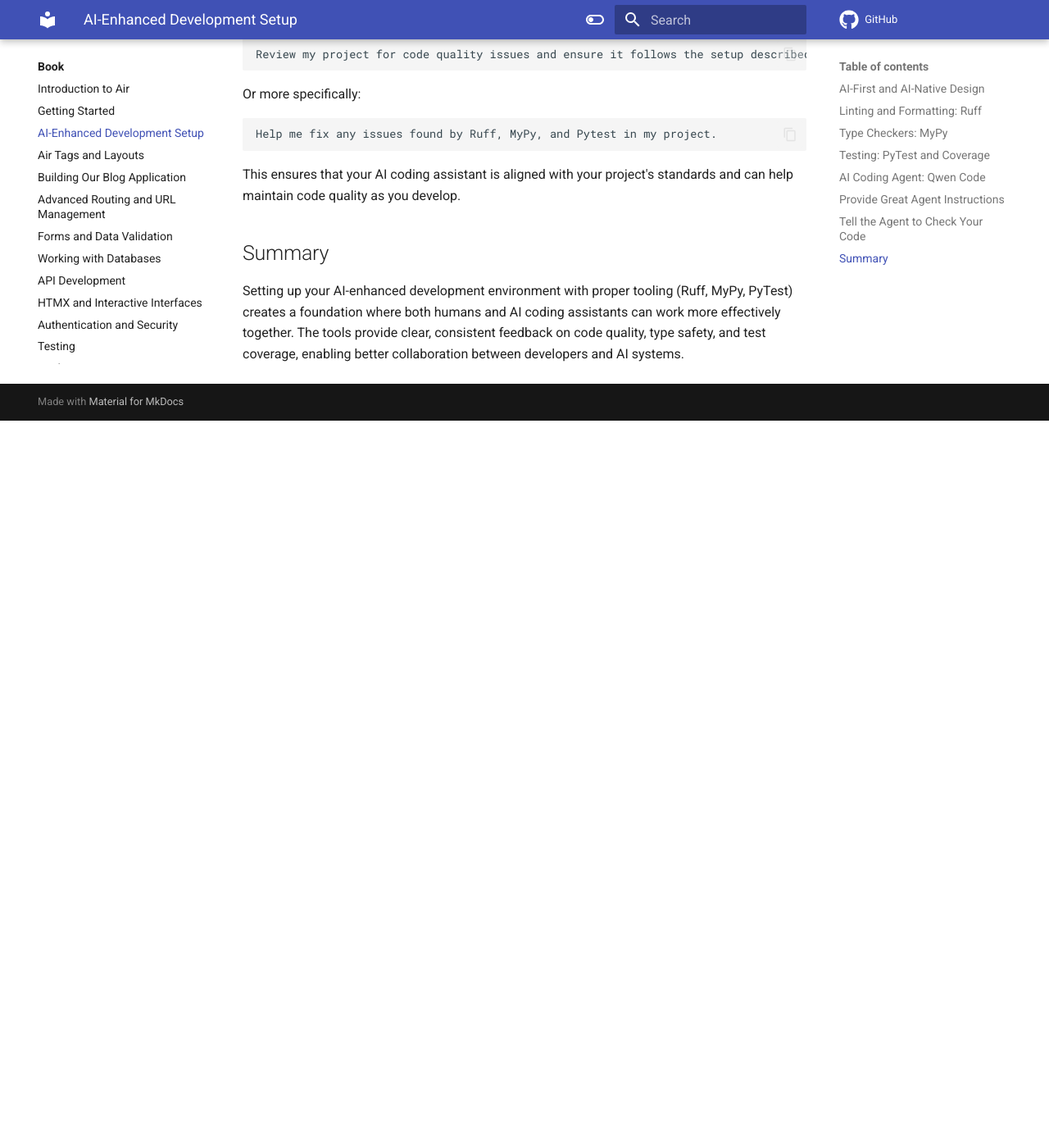
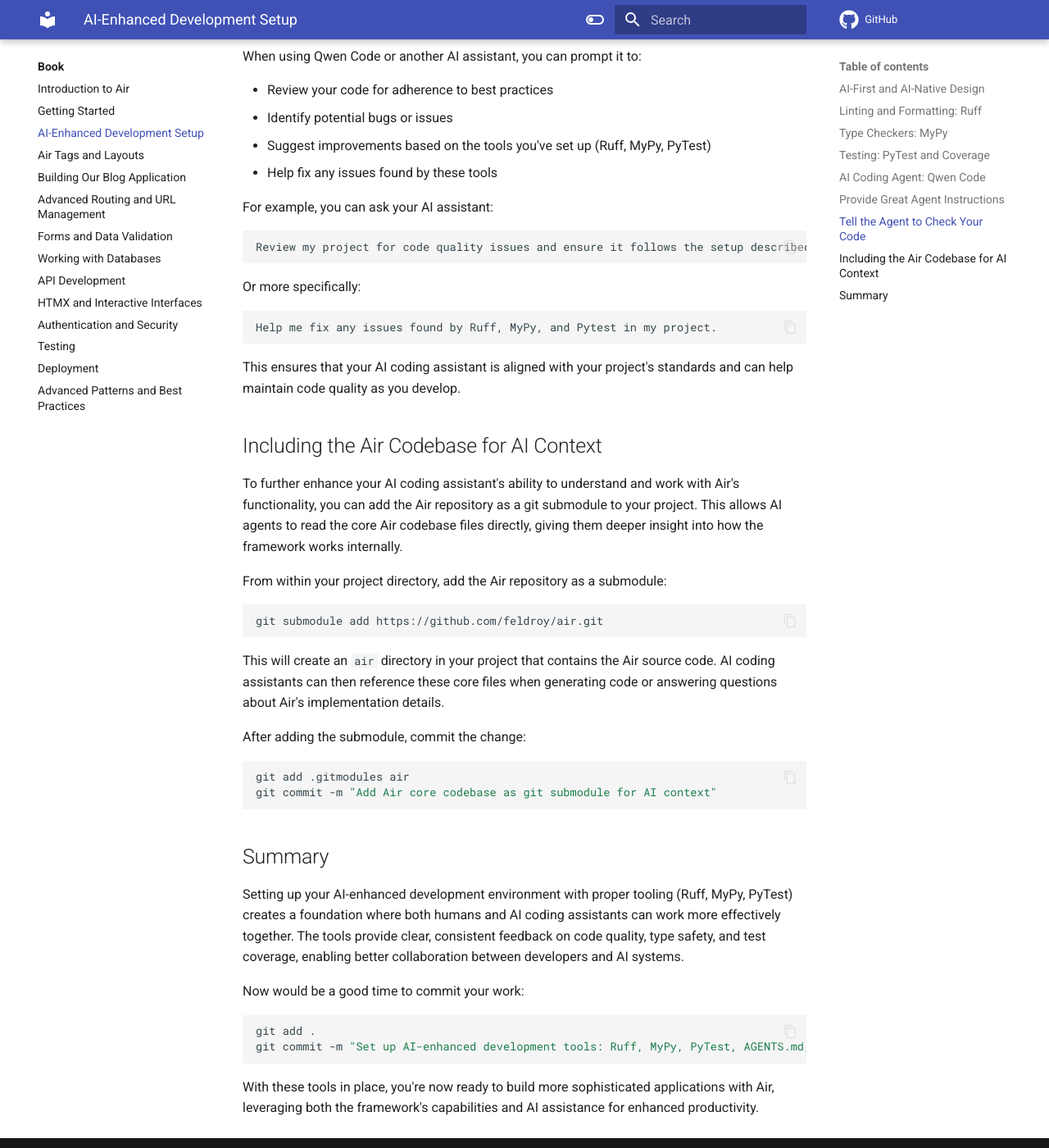
Before and after one commit to feldroy/air, an MkDocs documentation site: the page built from docs/book/03-ai-enhanced-development-setup.md, in a window 1280 px wide and 1400 px high, scrolled down 5394 px. Shown: the whole window at 82% size. Built offline with MkDocs 1.6.1 and Material for MkDocs 9.7.7, drawn with Linux system fonts in a browser that asks for light colours; comment, search, counter and statistics services are not loaded; before the commit the page ends 5907 px from its top, so only the background shows below that; some of the changed text lies outside the part shown.

Commit message:
Better ch3 intro/closing, add git submodule

````diff
--- a/docs/book/03-ai-enhanced-development-setup.md
+++ b/docs/book/03-ai-enhanced-development-setup.md
@@ -1,6 +1,13 @@
 # AI-Enhanced Development Setup
 
-To maximize the effectiveness of AI on your Air project, you will need to set up various standard Python tools, the Air codebase as a git submodule of your project, and an AI coding agent.
+Now that you've created your first Air application and seen how straightforward it can be to build with the framework, let's optimize your development environment for maximum AI collaboration. In the previous chapter, you:
+
+- Created an Air project using `uv init`
+- Set up a virtual environment with `uv venv`
+- Installed Air and its dependencies with `uv add`
+- Built and ran your first application with `fastapi dev`
+
+These are all great first steps! Now, to maximize the effectiveness of AI on your Air project, you will need to set up various standard Python tools, and an AI coding agent.
 
 ## AI-First and AI-Native Design
 
@@ -233,6 +240,34 @@ Help me fix any issues found by Ruff, MyPy, and Pytest in my project.
 
 This ensures that your AI coding assistant is aligned with your project's standards and can help maintain code quality as you develop.
 
+## Including the Air Codebase for AI Context
+
+To further enhance your AI coding assistant's ability to understand and work with Air's functionality, you can add the Air repository as a git submodule to your project. This allows AI agents to read the core Air codebase files directly, giving them deeper insight into how the framework works internally.
+
+From within your project directory, add the Air repository as a submodule:
+
+```bash
+git submodule add https://github.com/feldroy/air.git
+```
+
+This will create an `air` directory in your project that contains the Air source code. AI coding assistants can then reference these core files when generating code or answering questions about Air's implementation details.
+
+After adding the submodule, commit the change:
+
+```bash
+git add .gitmodules air
+git commit -m "Add Air core codebase as git submodule for AI context"
+```
+
 ## Summary
 
 Setting up your AI-enhanced development environment with proper tooling (Ruff, MyPy, PyTest) creates a foundation where both humans and AI coding assistants can work more effectively together. The tools provide clear, consistent feedback on code quality, type safety, and test coverage, enabling better collaboration between developers and AI systems.
+
+Now would be a good time to commit your work:
+
+```bash
+git add .
+git commit -m "Set up AI-enhanced development tools: Ruff, MyPy, PyTest, AGENTS.md, and Air core submodule"
+```
+
+With these tools in place, you're now ready to build more sophisticated applications with Air, leveraging both the framework's capabilities and AI assistance for enhanced productivity.
````
